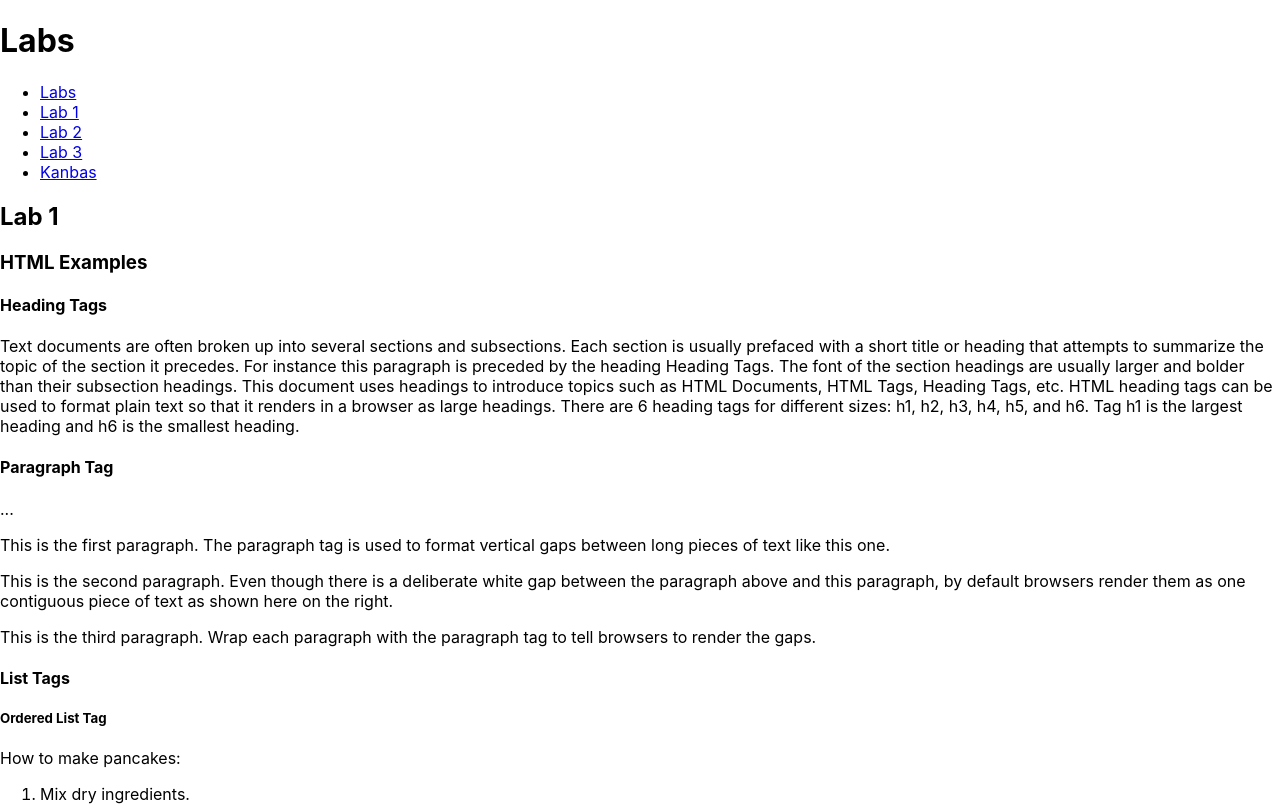
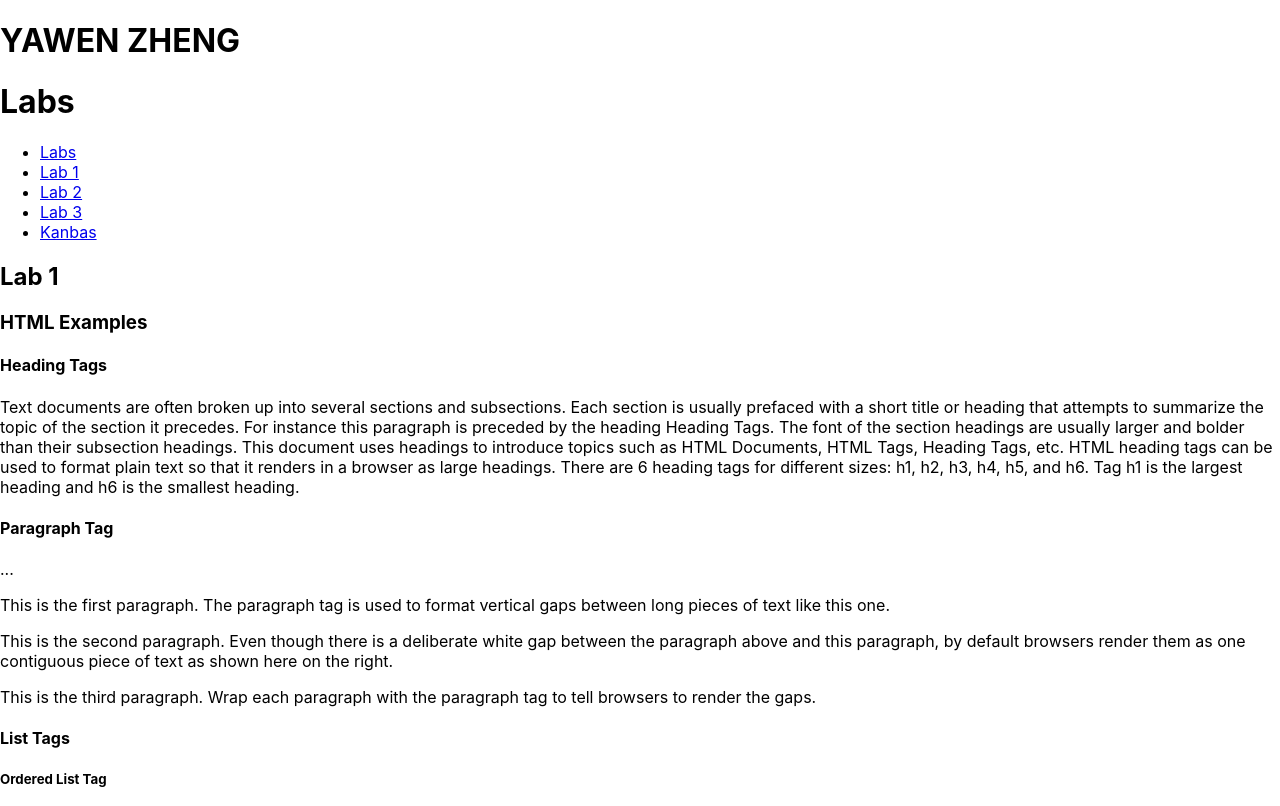
Before and after one commit to Inbris/kanbas-react-web-app, a React (Create React App) app: page /#/Labs/Lab1 in a window 1280 px wide. Shown: the top 806 px of the page. Built offline with nearby package versions, Linux system fonts and the light colour scheme.

Commit message:
Add student names

```diff
--- a/src/Labs/index.tsx
+++ b/src/Labs/index.tsx
@@ -8,6 +8,7 @@ import TOC from "./TOC";
 export default function Labs() {
   return (
     <div id="wd-labs">
+      <h1>YAWEN ZHENG</h1>
       <h1>Labs</h1>
       <TOC />
       <Routes>
```
